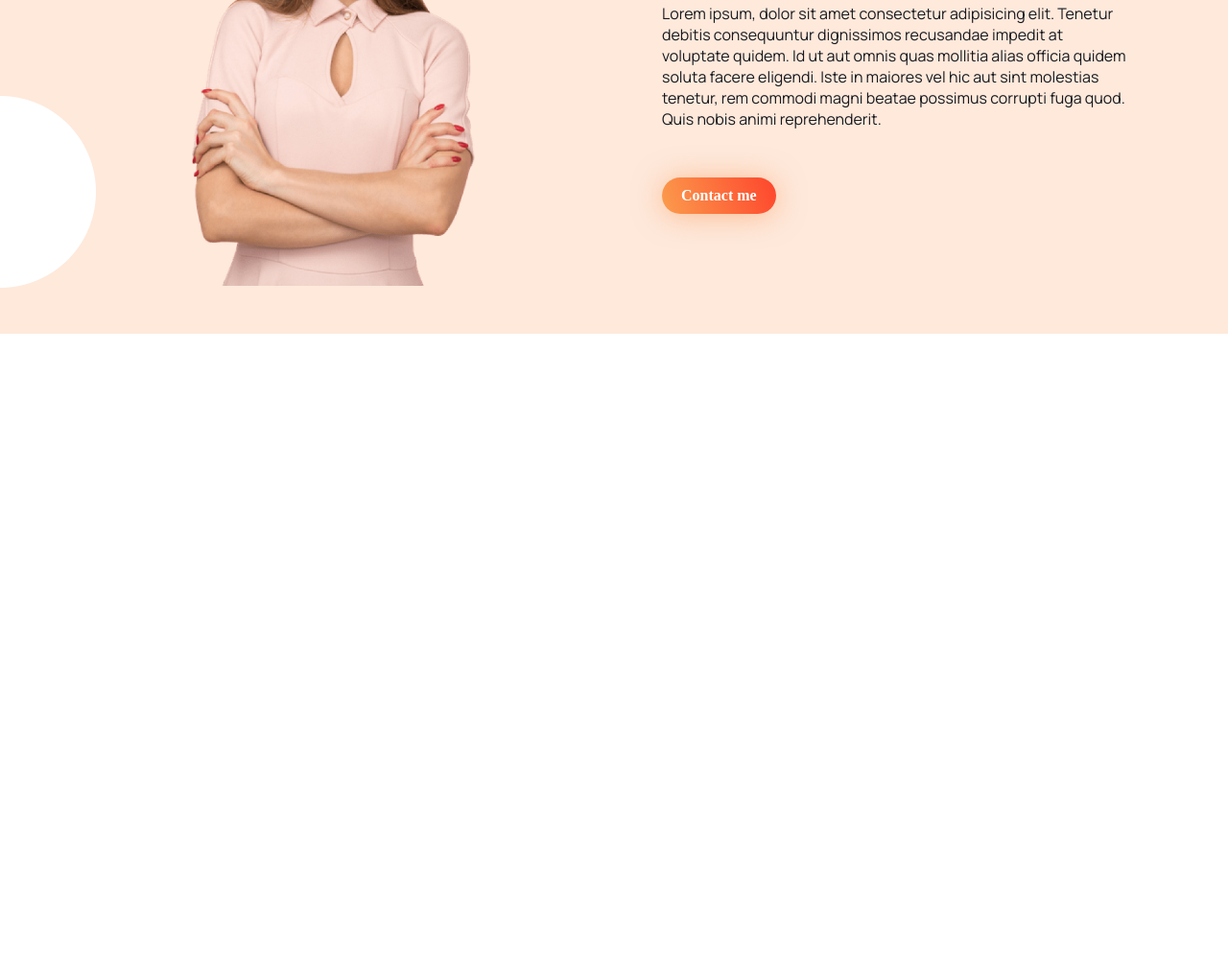
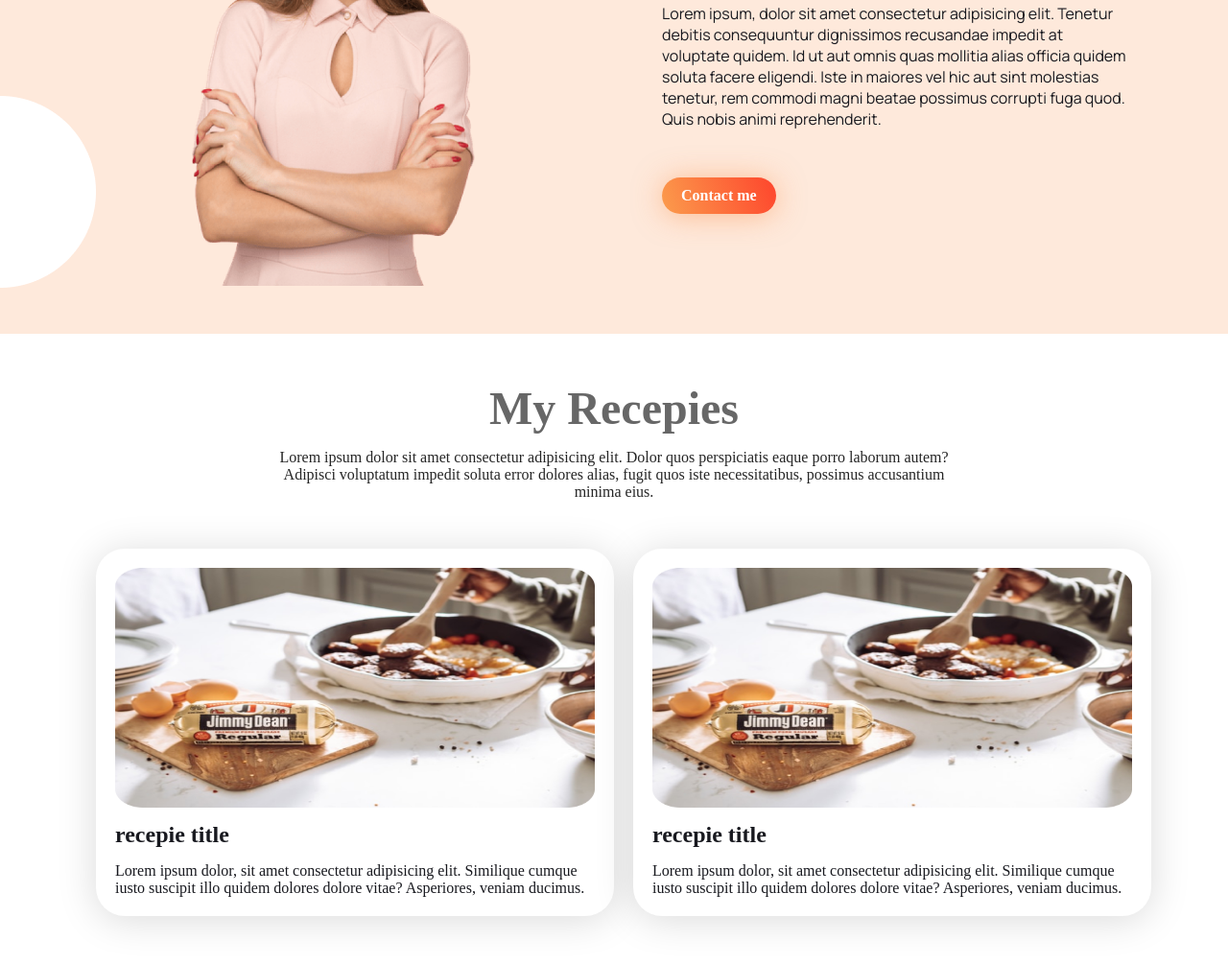
Before and after one commit to rajiasultanashraboni/Eat-Healthy-landing-page, a plain HTML site: page index.html in a window 1280 px wide. Shown: the part 1036-2041 px from the top of the page at 96% size. Before the commit the page ends 1384 px from the top, so only its background shows below. Drawn offline with Linux system fonts and the light colour scheme; a web font is replaced by a local one.

Commit message:
card section is completed here

```diff
--- a/index.html
+++ b/index.html
@@ -46,6 +46,34 @@
 
         </section>
 
+        <section class="recepies-container">
+            <h1>My Recepies</h1>
+            <p>Lorem ipsum dolor sit amet consectetur adipisicing elit. Dolor quos perspiciatis eaque porro laborum autem? Adipisci voluptatum impedit soluta error dolores alias, fugit quos iste necessitatibus, possimus accusantium minima eius.</p>
+
+            <div class="card-container">
+                <div class="card">
+                    <div class="card-image">
+                        <img src="./images/food/Project Cover.jpg" alt="">
+                    </div>
+                    <div class="card-desc">
+                        <h2>recepie title</h2>
+                        <h4>Lorem ipsum dolor, sit amet consectetur adipisicing elit. Similique cumque iusto suscipit illo quidem dolores dolore vitae? Asperiores, veniam ducimus.</h4>
+                    </div>
+                </div>
+                <div class="card">
+                    <div class="card-image">
+                        <img src="./images/food/Project Cover.jpg" alt="">
+                    </div>
+                    <div class="card-desc">
+                        <h2>recepie title</h2>
+                        <h4>Lorem ipsum dolor, sit amet consectetur adipisicing elit. Similique cumque iusto suscipit illo quidem dolores dolore vitae? Asperiores, veniam ducimus.</>
+                    </div>
+                </div>
+            </div>
+
+
+        </section>
+
     </main>
 </body>
 </html>
--- a/responsive.css
+++ b/responsive.css
@@ -59,3 +59,18 @@
         width: 100%;
 
     }
+
+    .recepies-container h1{
+        text-align: center;
+        width: 706px;
+        margin: 0 auto;
+    }
+    .recepies-container p{
+        text-align: center;
+        width: 706px;
+        margin: 0 auto;
+    }
+
+    .card{
+        display: flex;
+    }
--- a/style.css
+++ b/style.css
@@ -141,3 +141,67 @@ span{
     font-size: 1rem;
     font-weight: 400;
 }
+
+.recepies-container{
+    margin-top: 50px;
+}
+
+.recepies-container h1{
+    text-align: center;
+    width: 706px;
+    margin: 0 auto;
+    margin-bottom: 15px;
+    color: rgb(103, 103, 103);
+    font-family: Montserrat;
+    font-size: 3rem;
+    font-weight: 700;
+}
+.recepies-container p{
+    text-align: center;
+    width: 706px;
+    margin: 0 auto;
+    color: rgb(37, 37, 37);
+    font-family: Montserrat;
+    font-size: 1rem;
+    font-weight: 400;
+}
+
+.card-container{
+    display: flex;
+    gap: 20px;
+   margin: 50px 100px;
+}
+
+.card{
+    border-radius: 30px;
+    box-shadow: 0px 4px 40px 0px rgba(0, 0, 0, 0.15);
+    background: rgb(255, 255, 255);
+    padding: 20px;
+}
+
+.card-image{
+    width: 500px;
+    height: 250px;
+}
+.card-image img{
+    width: 100%;
+    height: 100%;
+}
+
+.card-desc h2{
+    color: rgb(24, 25, 31);
+    font-family: Montserrat;
+    font-size: 1.5rem;
+    font-weight: 800;
+    margin-bottom: 15px;
+    margin-top: 15px;
+}
+
+.card-desc h4{
+    color: rgb(24, 25, 31);
+    font-family: Montserrat;
+    width: 500px;
+    font-size: 1rem;
+    font-weight: 400;
+    text-align: left;
+}
```
